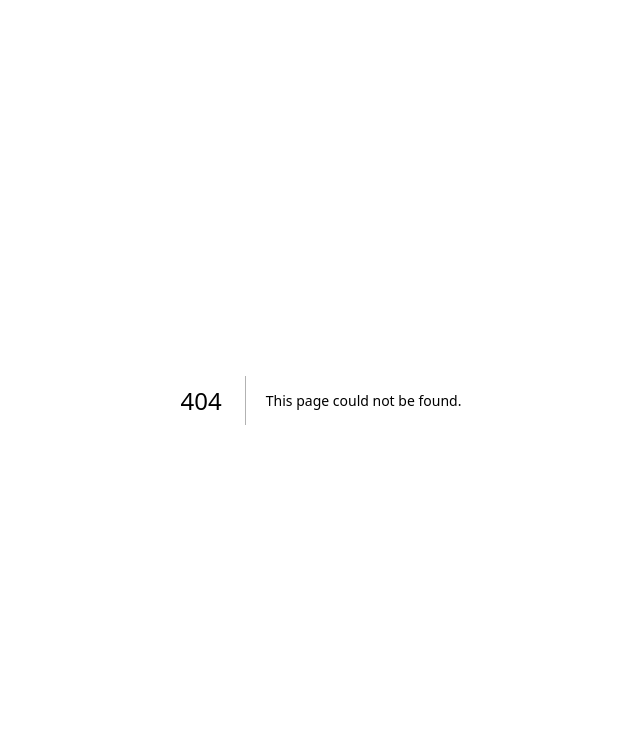
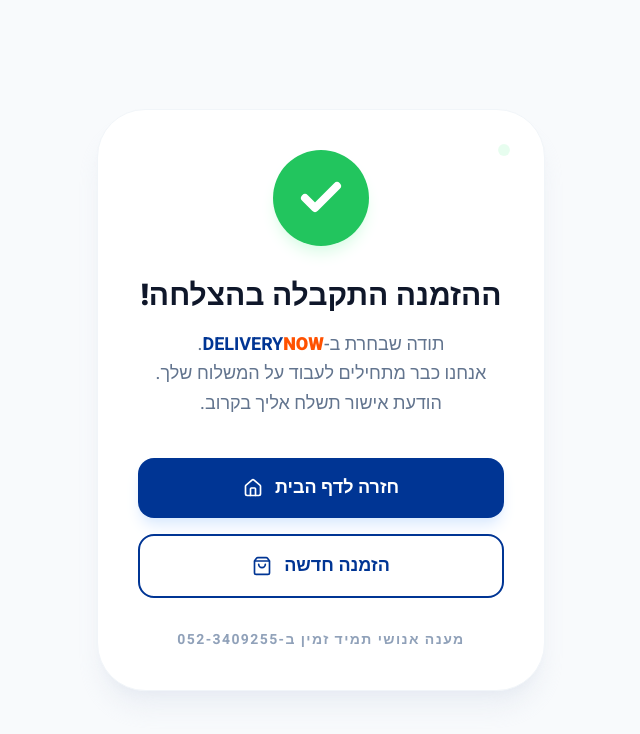
Before and after one commit to GaGex1222/Av-Express, a Next.js app: page /order/success in a window 1280 px wide. Before the commit this address had no page. Shown: the top 734 px of the page, without its empty margins (319-959 px from the left). Built offline with nearby package versions, Linux system fonts and the light colour scheme.

Commit message:
Added success page

```diff
--- /dev/null
+++ b/app/order/success/page.tsx
@@ -0,0 +1,97 @@
+"use client";
+
+import React, { useEffect } from 'react';
+import { motion } from 'framer-motion';
+import { Check, ArrowRight, Home, ShoppingBag } from 'lucide-react';
+import Link from 'next/link';
+
+export default function OrderSuccess() {
+  // טעינת הפונט Heebo כדי לשמור על אחידות
+  useEffect(() => {
+    const link = document.createElement('link');
+    link.href = 'https://fonts.googleapis.com/css2?family=Heebo:wght@300;400;500;700;900&display=swap';
+    link.rel = 'stylesheet';
+    document.head.appendChild(link);
+  }, []);
+
+  return (
+    <div
+      className="min-h-screen bg-[#F8FAFC] flex items-center justify-center px-6 antialiased"
+      dir="rtl"
+      style={{ fontFamily: "'Heebo', sans-serif" }}
+    >
+      <motion.div
+        initial={{ opacity: 0, scale: 0.9 }}
+        animate={{ opacity: 1, scale: 1 }}
+        className="max-w-md w-full bg-white rounded-[3rem] shadow-xl shadow-slate-200/60 p-10 text-center border border-slate-100"
+      >
+        {/* Success Icon Container */}
+        <div className="relative mb-8 flex justify-center">
+          <motion.div
+            initial={{ scale: 0 }}
+            animate={{ scale: 1 }}
+            transition={{
+              type: "spring",
+              stiffness: 260,
+              damping: 20,
+              delay: 0.2
+            }}
+            className="w-24 h-24 bg-[#22C55E] rounded-full flex items-center justify-center shadow-lg shadow-green-100"
+          >
+            <Check size={48} className="text-white stroke-[4px]" />
+          </motion.div>
+
+          {/* Decorative Sparks */}
+          <motion.div
+            animate={{ opacity: [0, 1, 0], scale: [0.5, 1.2, 0.5] }}
+            transition={{ duration: 2, repeat: Infinity }}
+            className="absolute -top-2 -right-2 w-4 h-4 bg-green-200 rounded-full"
+          />
+        </div>
+
+        {/* Text Content */}
+        <motion.div
+          initial={{ opacity: 0, y: 10 }}
+          animate={{ opacity: 1, y: 0 }}
+          transition={{ delay: 0.4 }}
+        >
+          <h1 className="text-3xl font-black text-[#0F172A] mb-4">
+            ההזמנה התקבלה בהצלחה!
+          </h1>
+          <p className="text-slate-500 font-medium text-lg leading-relaxed mb-10">
+            תודה שבחרת ב-<span className="text-[#003594] font-bold">DELIVERY</span><span className="text-[#FF5100] font-black">NOW</span>.
+            <br />
+            אנחנו כבר מתחילים לעבוד על המשלוח שלך. הודעת אישור תשלח אליך בקרוב.
+          </p>
+        </motion.div>
+
+        {/* Action Buttons */}
+        <motion.div
+          initial={{ opacity: 0, y: 10 }}
+          animate={{ opacity: 1, y: 0 }}
+          transition={{ delay: 0.5 }}
+          className="space-y-4"
+        >
+          <Link
+            href="/"
+            className="w-full bg-[#003594] text-white py-4 rounded-2xl font-black text-lg flex items-center justify-center gap-3 hover:bg-[#002a75] transition-all shadow-lg shadow-blue-100"
+          >
+            חזרה לדף הבית <Home size={20} />
+          </Link>
+
+          <Link
+            href="/order"
+            className="w-full bg-white text-[#003594] border-2 border-[#003594] py-4 rounded-2xl font-black text-lg flex items-center justify-center gap-3 hover:bg-slate-50 transition-all"
+          >
+            הזמנה חדשה <ShoppingBag size={20} />
+          </Link>
+        </motion.div>
+
+        {/* Footer info */}
+        <p className="mt-8 text-slate-400 text-sm font-bold uppercase tracking-widest">
+          מענה אנושי תמיד זמין ב-052-3409255
+        </p>
+      </motion.div>
+    </div>
+  );
+}
```
